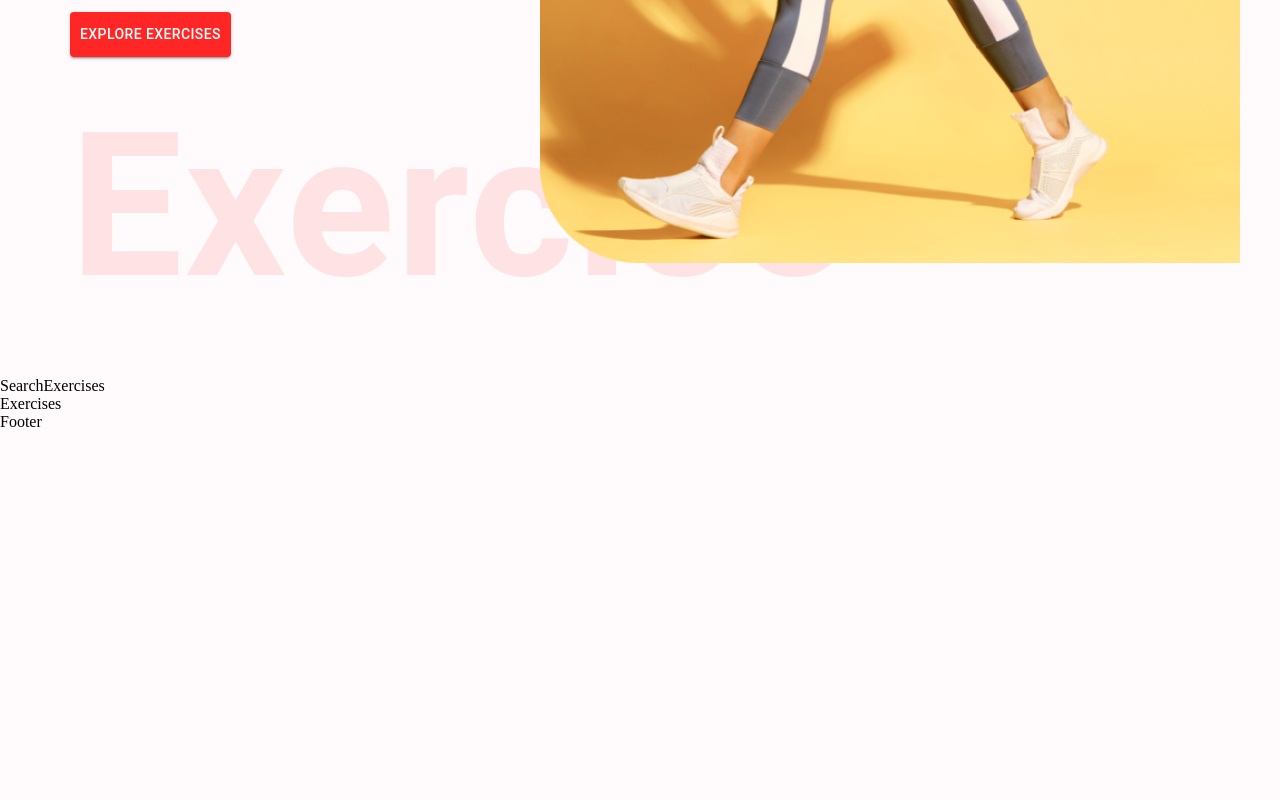
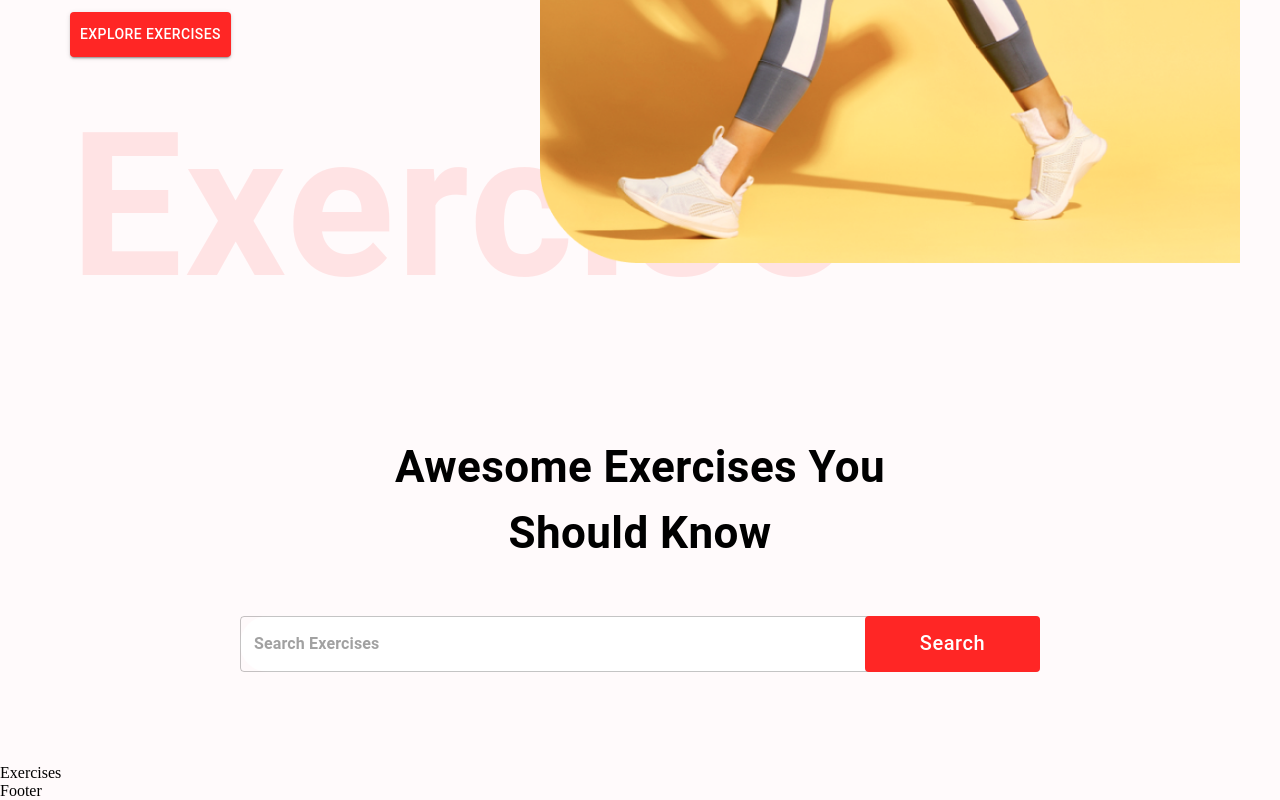
Before and after one commit to durgeshRepo/fitness_app_project, a React (Create React App) app: page / in a window 1280 px wide. Shown: the part 603-1403 px from the top of the page. Before the commit the page ends 1034 px from the top, so only its background shows below. Built offline with nearby package versions, Linux system fonts and the light colour scheme.

Commit message:
Added and Styled Search Bar Component

```diff
--- a/src/components/SearchExercises.js
+++ b/src/components/SearchExercises.js
@@ -1,8 +1,34 @@
-import React from 'react'
+import React, { useEffect, useState } from 'react';
+import { Box, Button, Stack, TextField, Typography } from '@mui/material';
 
 const SearchExercises = () => {
   return (
-    <div>SearchExercises</div>
+    <Stack alignItems="center" mt="37px" justifyContent="center" p="20px">
+      <Typography fontWeight={700} sx={{ fontSize: { lg: '44px', xs: '30px' } }} mb="50px" textAlign="center">
+        Awesome Exercises You <br />
+        Should Know
+      </Typography>
+
+      <Box position="relative" mb="72px">
+        <TextField
+          sx={{
+            input: { fontWeight: '700', border: 'none', borderRadius: '4px' },
+            width: { lg: '800px', xs: '350px' },
+            backgroundColor: '#fff', borderRadius: '50px'
+          }}
+          height="76px" value="" onChange={(e) => { }} placeholder="Search Exercises" type="text"
+        />
+
+        <Button className="search-btn"
+          sx={{
+            bgcolor: '#ff2625', color: '#fff', textTransform: 'none', width: { lg: '175px', xs: '80px' },
+            fontSize: { lg: '20px', xs: '14px' }, height: '56px', position: 'absolute', right: '0'
+          }}
+        >
+          Search
+        </Button>
+      </Box>
+    </Stack>
   )
 }
 
```
